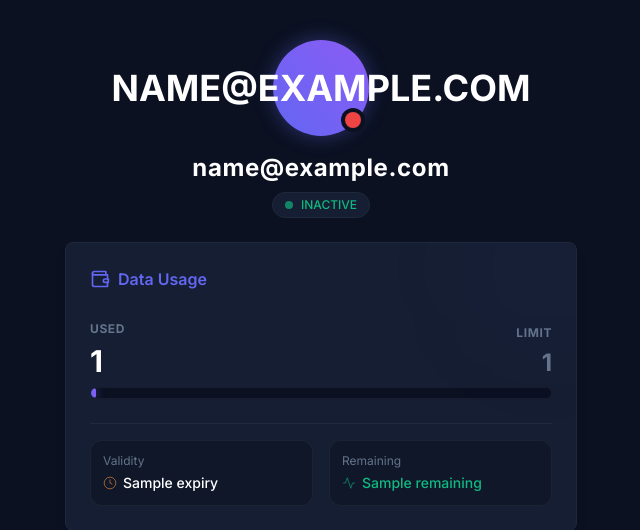
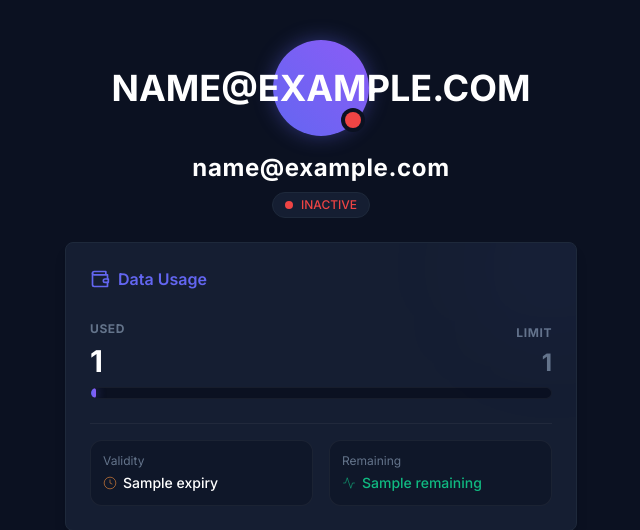
Before and after one commit to yoyoraya/eve-xui-manager, a Python web app: template templates/subscription.html in a window 1280 px wide. Shown: the top 530 px of the page, without its empty margins (319-959 px from the left). Run offline with Jinja, Linux system fonts and the light colour scheme; the template is opened without the code that fills it: most values are stand-ins (such as "Sample title", 1, 10 or a date in 2020); some libraries are stand-ins or nearby versions.

Commit message:
Update subscription status indicator to show red for inactive users
Conditionally apply text and background colors in templates/subscription.html based on client.is_active to display red for inactive subscriptions.

Replit-Commit-Author: Agent
Replit-Commit-Session-Id: de994749-b8b1-4d31-acc6-cbd2a1bf937c
Replit-Commit-Checkpoint-Type: full_checkpoint
Replit-Commit-Event-Id: dfa590ab-20b7-43ab-9f01-601a27265694
Replit-Commit-Screenshot-Url: https://storage.googleapis.com/screenshot-production-us-central1/6af638d0-32b6-4878-977c-10a97a2c5605/de994749-b8b1-4d31-acc6-cbd2a1bf937c/BUKid98

```diff
--- a/templates/subscription.html
+++ b/templates/subscription.html
@@ -67,8 +67,8 @@
 
             <h1 class="mt-4 text-2xl font-bold text-white tracking-wide">{{ client.email }}</h1>
 
-            <div class="mt-2 inline-flex items-center gap-2 px-3 py-1 rounded-full bg-card border border-border text-xs font-medium text-success">
-                <span class="w-2 h-2 rounded-full bg-success animate-pulse"></span>
+            <div class="mt-2 inline-flex items-center gap-2 px-3 py-1 rounded-full bg-card border border-border text-xs font-medium {% if client.is_active %}text-success{% else %}text-red-500{% endif %}">
+                <span class="w-2 h-2 rounded-full {% if client.is_active %}bg-success animate-pulse{% else %}bg-red-500{% endif %}"></span>
                 {% if client.is_active %}ACTIVE SUBSCRIPTION{% else %}INACTIVE{% endif %}
             </div>
         </div>
```
Also changed, not shown: 1 other file.
